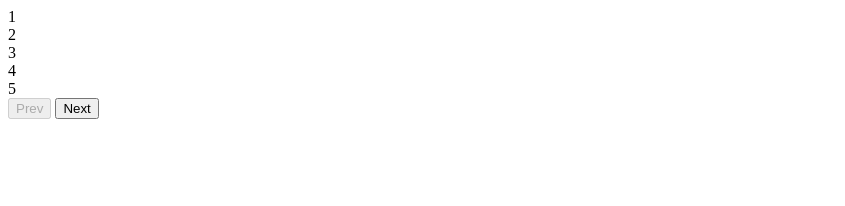
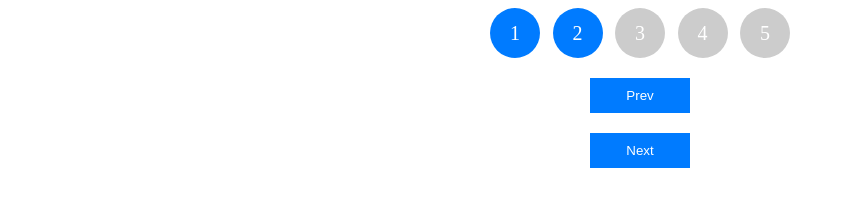
Before and after one commit to acciojob/progress-bar-atmak, a website: page main.html in a window 1280 px wide. Both pictures are taken after a click on the button "Next". Shown: the whole page, without its empty margins (0-845 px from the left). Drawn offline with Linux system fonts and the light colour scheme.

Commit message:
created a submission

```diff
--- a/script.js
+++ b/script.js
@@ -1 +1,42 @@
 //your JS code here. If required.
+let activeCircle = 1;
+
+document.getElementById('next').addEventListener('click', function() {
+    if(activeCircle < 5) {
+        activeCircle++;
+        updateProgressBar();
+    }
+    checkButtonStatus();
+});
+
+document.getElementById('prev').addEventListener('click', function() {
+    if(activeCircle > 1) {
+        activeCircle--;
+        updateProgressBar();
+    }
+    checkButtonStatus();
+});
+
+function updateProgressBar() {
+    for(let i=1; i<=5; i++) {
+        let circle = document.getElementById('circle-' + i);
+        if(i <= activeCircle) {
+            circle.classList.add('active');
+        } else {
+            circle.classList.remove('active');
+        }
+    }
+}
+
+function checkButtonStatus() {
+    if(activeCircle === 1) {
+        document.getElementById('prev').disabled = true;
+    } else if(activeCircle === 5) {
+        document.getElementById('next').disabled = true;
+    } else {
+        document.getElementById('prev').disabled = false;
+        document.getElementById('next').disabled = false;
+    }
+}
+
+checkButtonStatus(); // Initial check
--- a/styles.css
+++ b/styles.css
@@ -1 +1,40 @@
 /*  your css code here. If applicable */
+#progress-bar {
+    display: flex;
+    justify-content: space-between;
+    align-items: center;
+    width: 300px;
+    margin: 0 auto;
+}
+
+.circle {
+    width: 50px;
+    height: 50px;
+    background: #ccc;
+    border-radius: 50%;
+    display: flex;
+    justify-content: center;
+    align-items: center;
+    color: white;
+    font-size: 20px;
+}
+
+.circle.active {
+    background: #007BFF;
+}
+
+button {
+    display: block;
+    width: 100px;
+    padding: 10px;
+    margin: 20px auto;
+    border: none;
+    background: #007BFF;
+    color: white;
+    cursor: pointer;
+}
+
+button:disabled {
+    background: #ccc;
+    cursor: not-allowed;
+}
```
